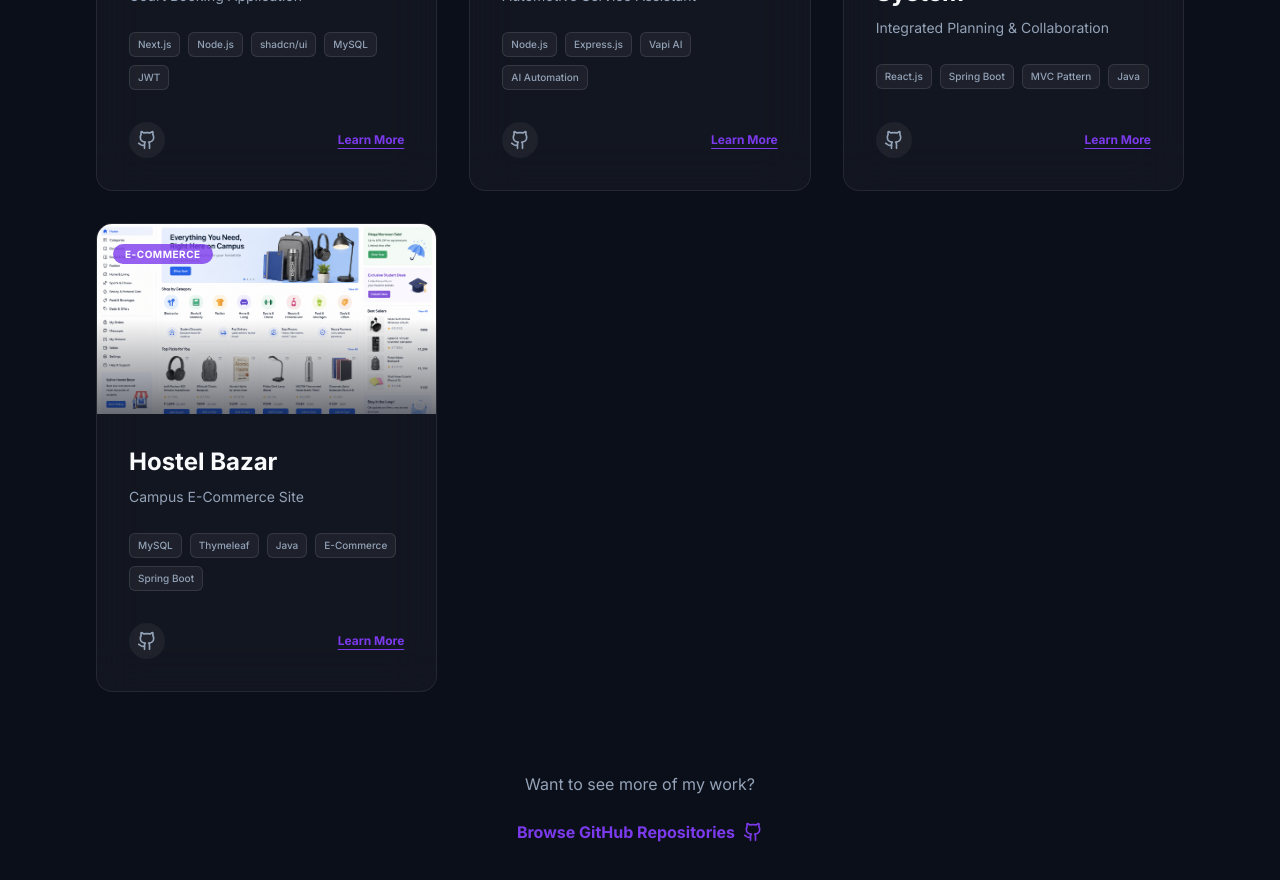
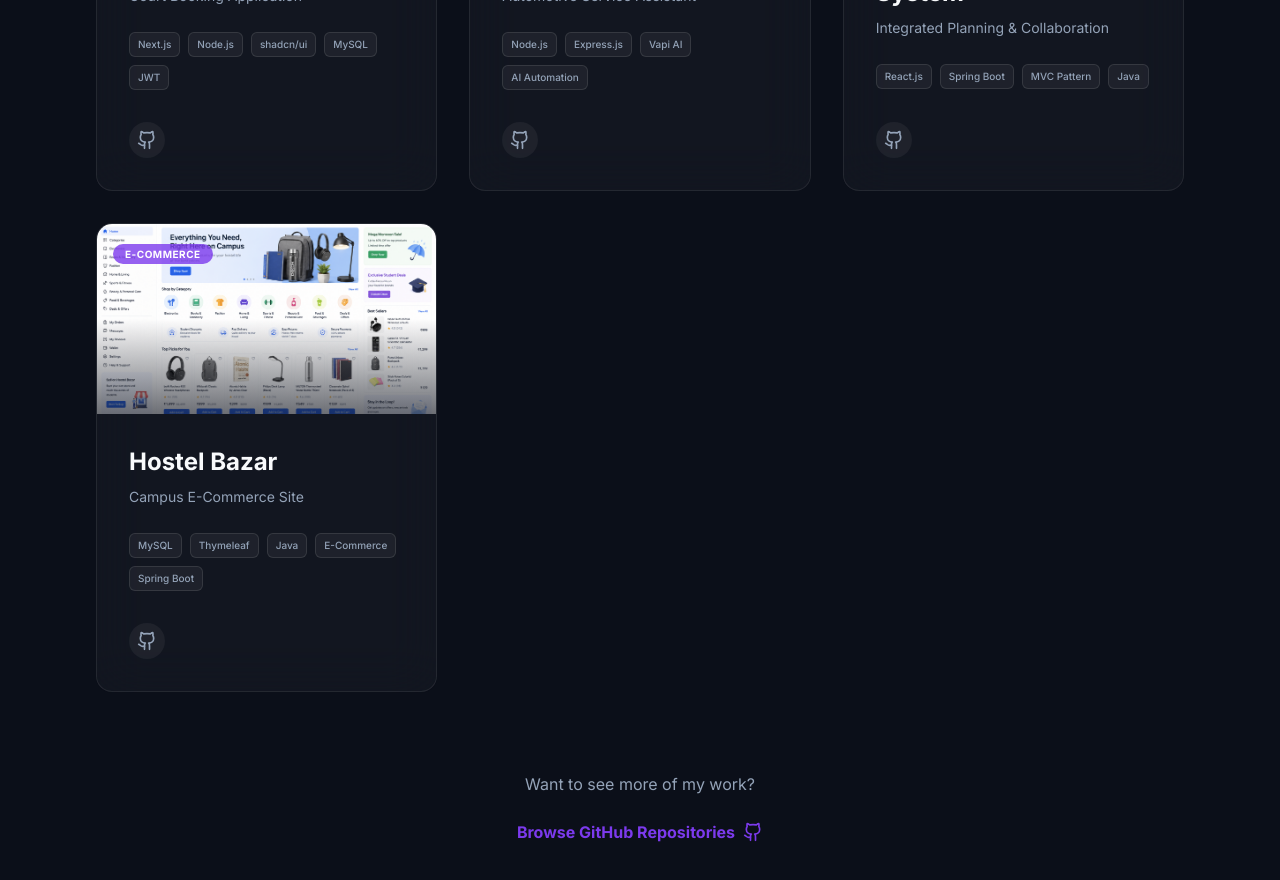
Before and after one commit to ashishkr710/portfolio_Ashish, a React (Vite) app: page / in a window 1280 px wide. Shown: the part 2860-3740 px from the top of the page. Built offline with nearby package versions, Linux system fonts and the light colour scheme; the HTML template or start-up script is replaced by a standard one.

Commit message:
fix: comment out "Learn More" button in Projects section

```diff
--- a/src/sections/Projects.tsx
+++ b/src/sections/Projects.tsx
@@ -78,9 +78,9 @@ const Projects: React.FC = () => {
                       <ExternalLink size={20} />
                     </a>
                   )}
-                  <button className="ml-auto text-xs font-bold text-primary hover:text-accent underline underline-offset-4">
+                  {/* <button className="ml-auto text-xs font-bold text-primary hover:text-accent underline underline-offset-4">
                     Learn More
-                  </button>
+                  </button> */}
                 </div>
               </div>
             </div>
```
